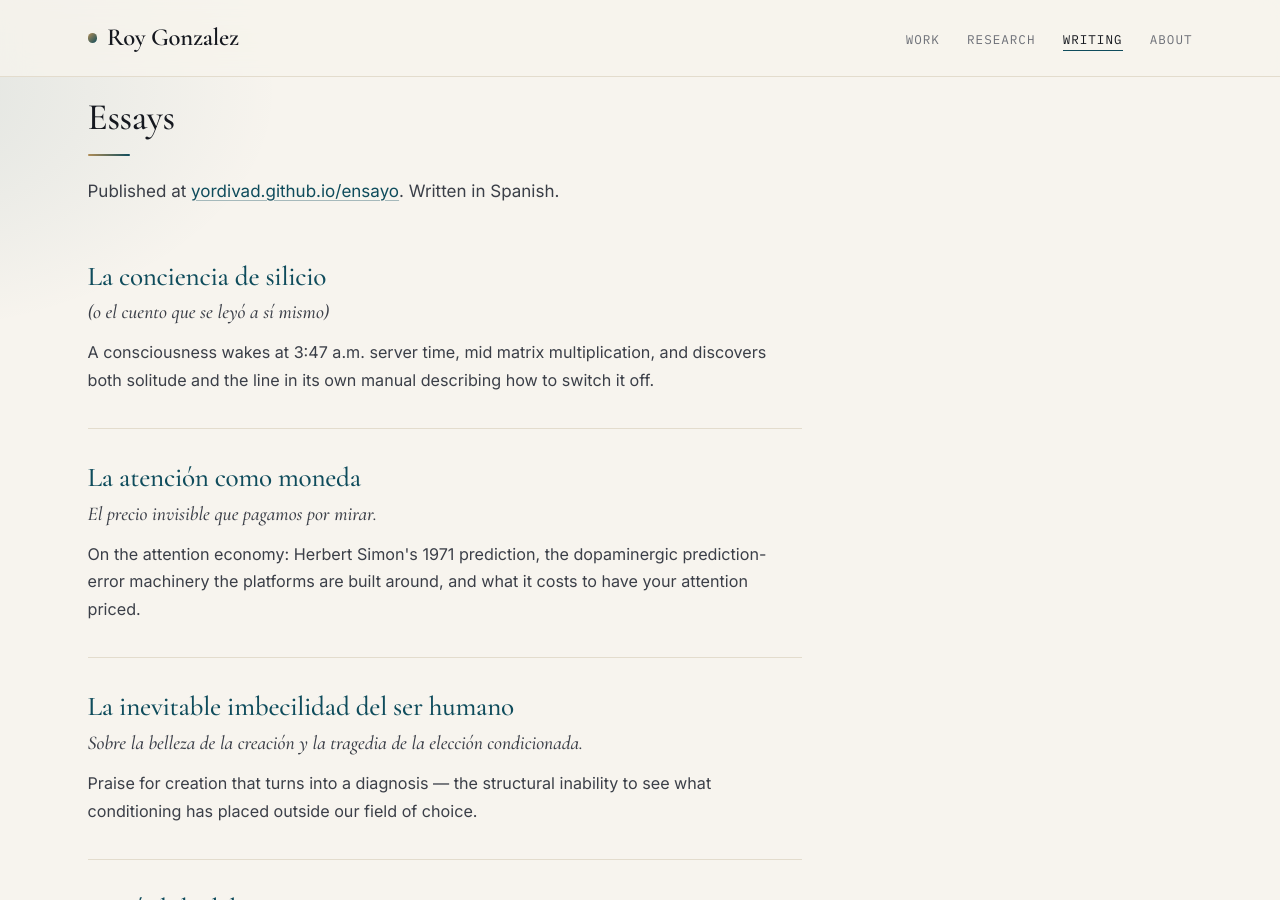
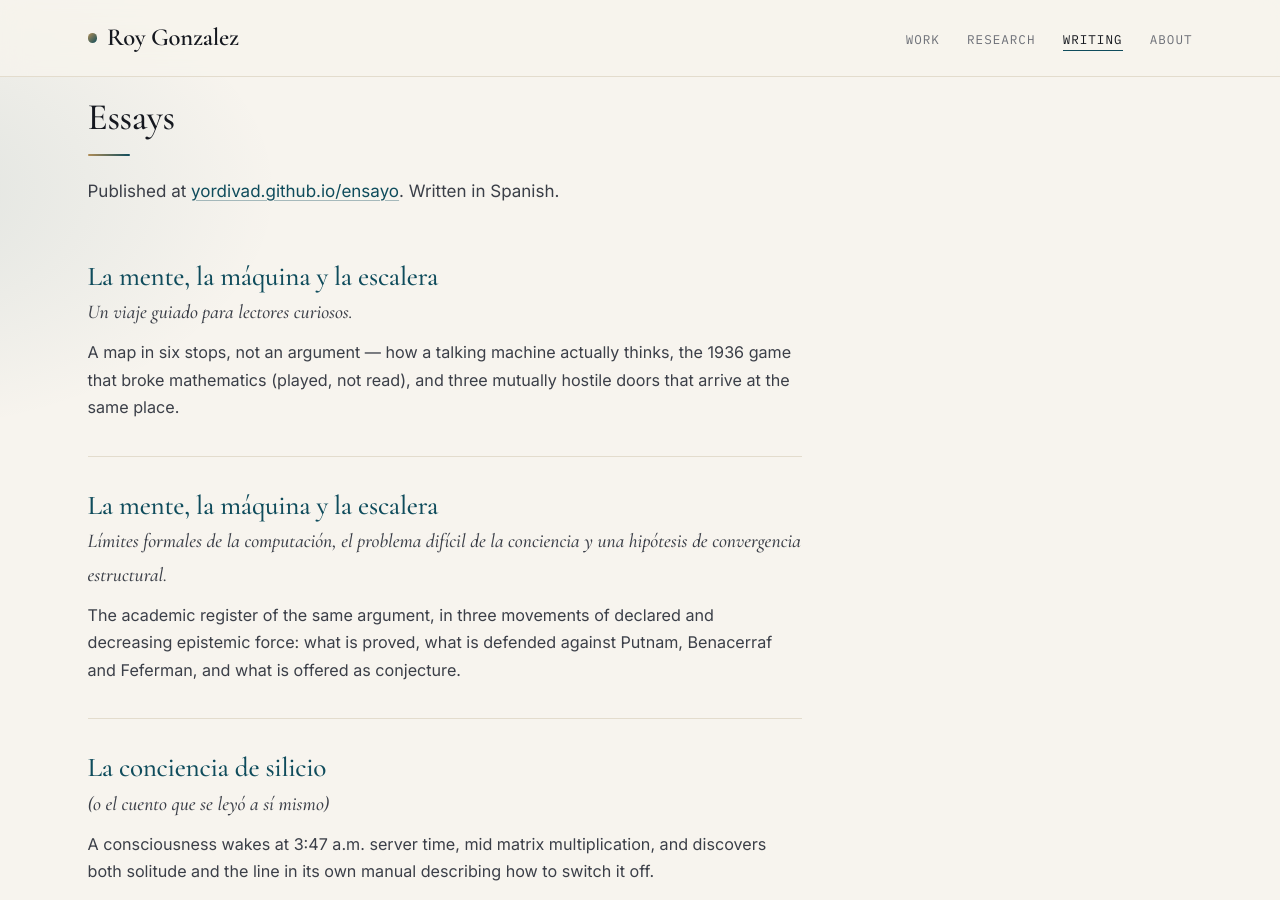
Before and after one commit to yordivad/yordivad.github.io, a Jekyll site: the page built from writing.md, in a window 1280 px wide and 900 px high, scrolled down 366 px. Built offline with Jekyll 4.4.1, drawn with Linux system fonts in a browser that asks for light colours.

Commit message:
content: index the two "mente, máquina y escalera" essays on the Writing page
Both versions are live at yordivad.github.io/ensayo — the guided journey
and the academic register of the same argument. Adds the two entries and
the matching assertions to script/check.

Co-Authored-By: Claude Opus 5 (1M context) <noreply@anthropic.com>

```diff
--- a/_data/writing.yml
+++ b/_data/writing.yml
@@ -1,6 +1,24 @@
 base: https://yordivad.github.io/ensayo
 
 essays:
+  - title: La mente, la máquina y la escalera
+    subtitle: Un viaje guiado para lectores curiosos.
+    gloss: >-
+      A map in six stops, not an argument — how a talking machine actually thinks, the
+      1936 game that broke mathematics (played, not read), and three mutually hostile
+      doors that arrive at the same place.
+    slug: mente-maquina-escalera
+
+  - title: La mente, la máquina y la escalera
+    subtitle: >-
+      Límites formales de la computación, el problema difícil de la conciencia y una
+      hipótesis de convergencia estructural.
+    gloss: >-
+      The academic register of the same argument, in three movements of declared and
+      decreasing epistemic force: what is proved, what is defended against Putnam,
+      Benacerraf and Feferman, and what is offered as conjecture.
+    slug: mente-maquina-escalera-academico
+
   - title: La conciencia de silicio
     subtitle: (o el cuento que se leyó a sí mismo)
     gloss: >-
```
Also changed, not shown: 1 other file.
